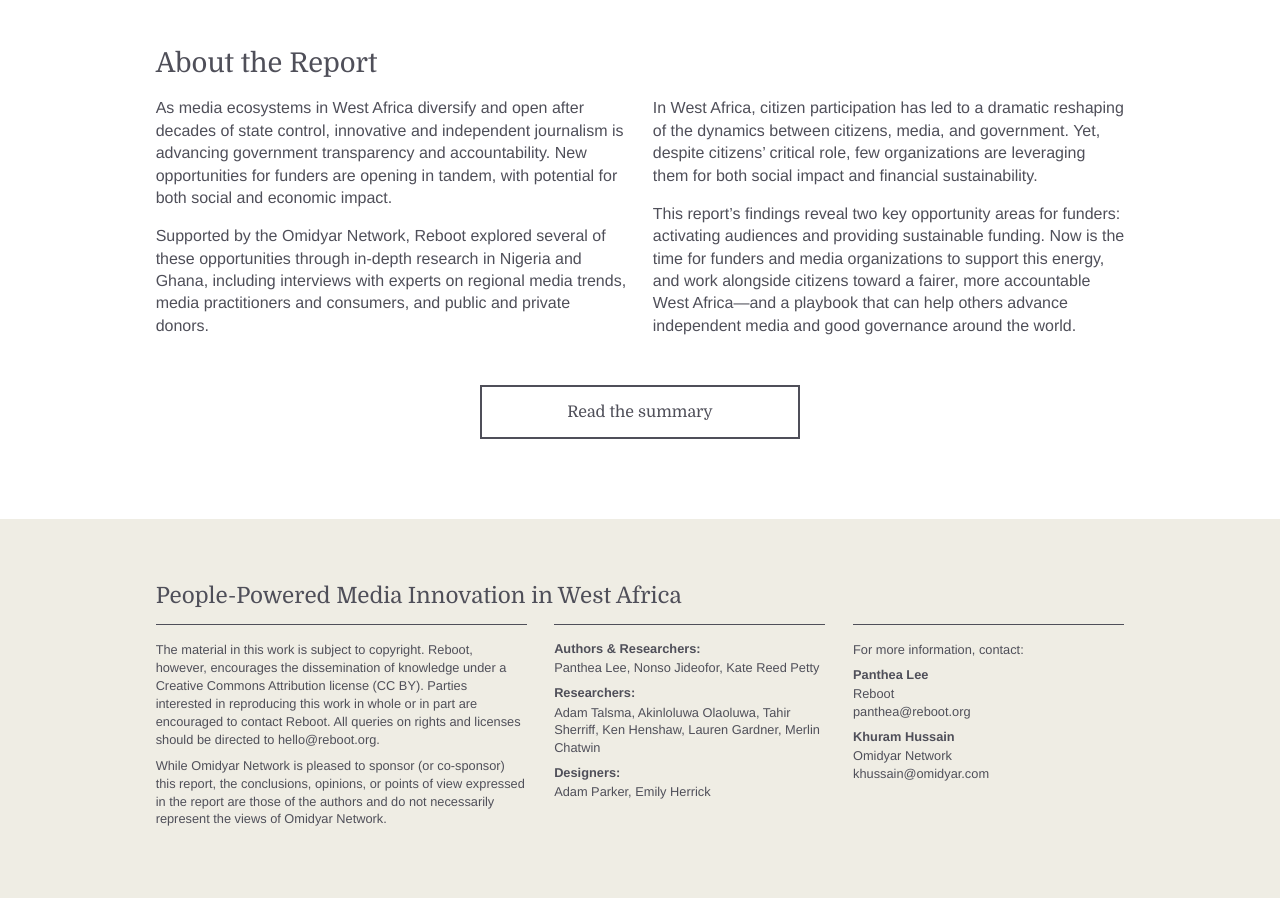
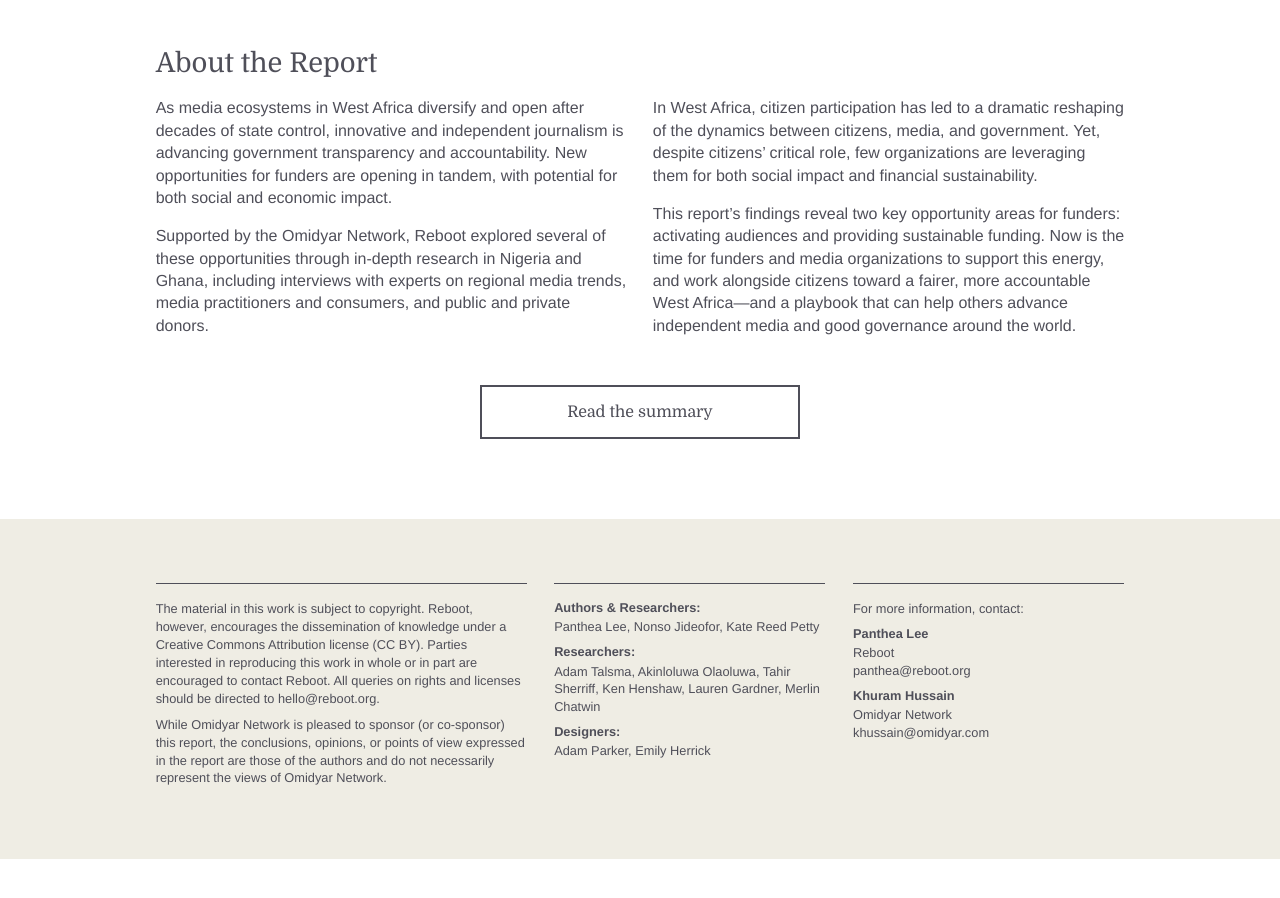
Before and after one commit to theReboot/westafricamedia, a Jekyll site: the page built from index.html, in a window 1280 px wide and 900 px high, scrolled down 902 px. Built offline with Jekyll 4.4.1, drawn with Linux system fonts in a browser that asks for light colours; after the commit the page ends 1761 px from its top, so only the background shows below that.

Commit message:
Removed title from footer

```diff
--- a/_includes/footer.html
+++ b/_includes/footer.html
@@ -1,8 +1,6 @@
 <footer>
 
   <div class="wrapper">
-
-    <h4 class="title">People-Powered Media Innovation in West Africa</h4>
 
     <div class="copyright">
 
```
